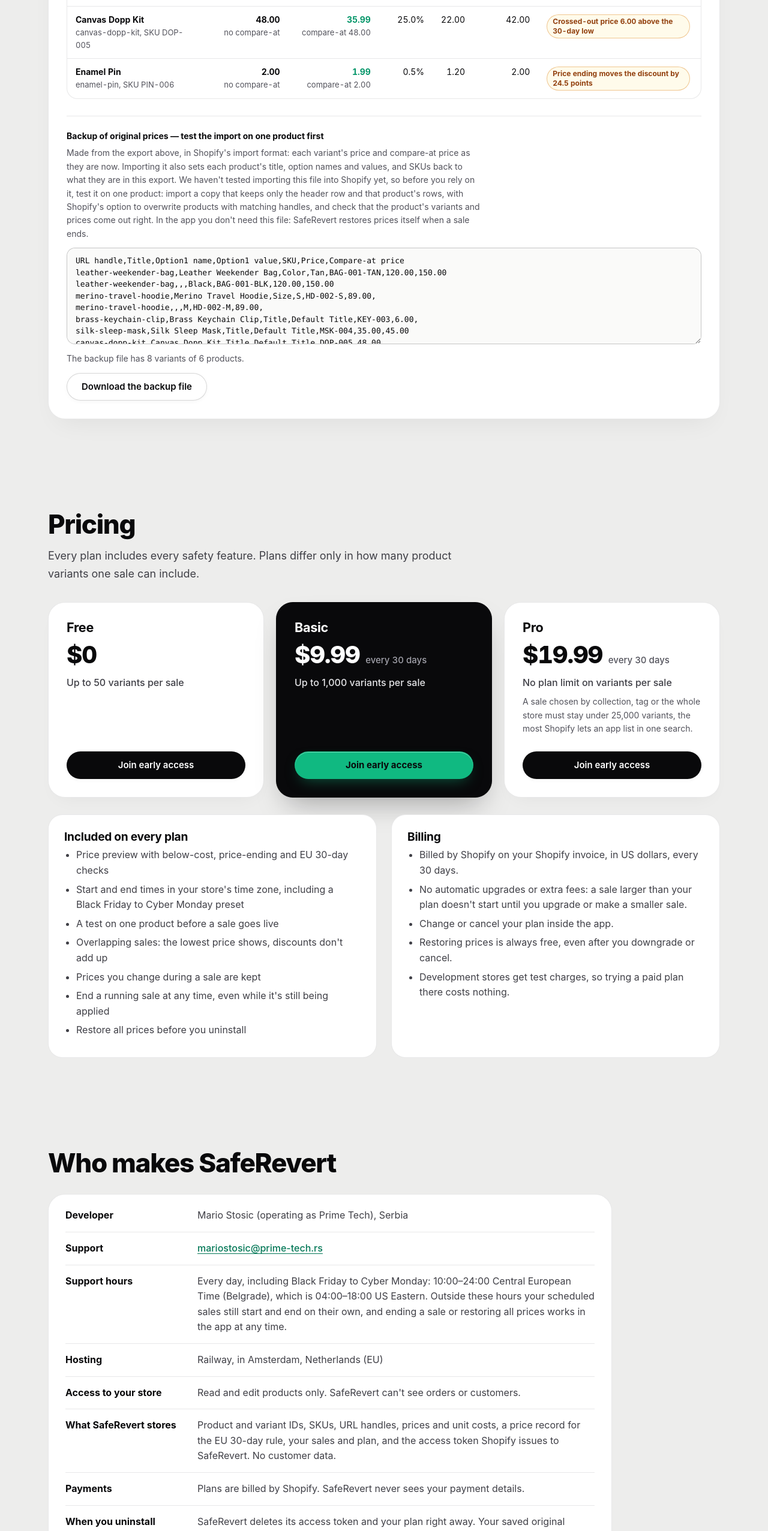
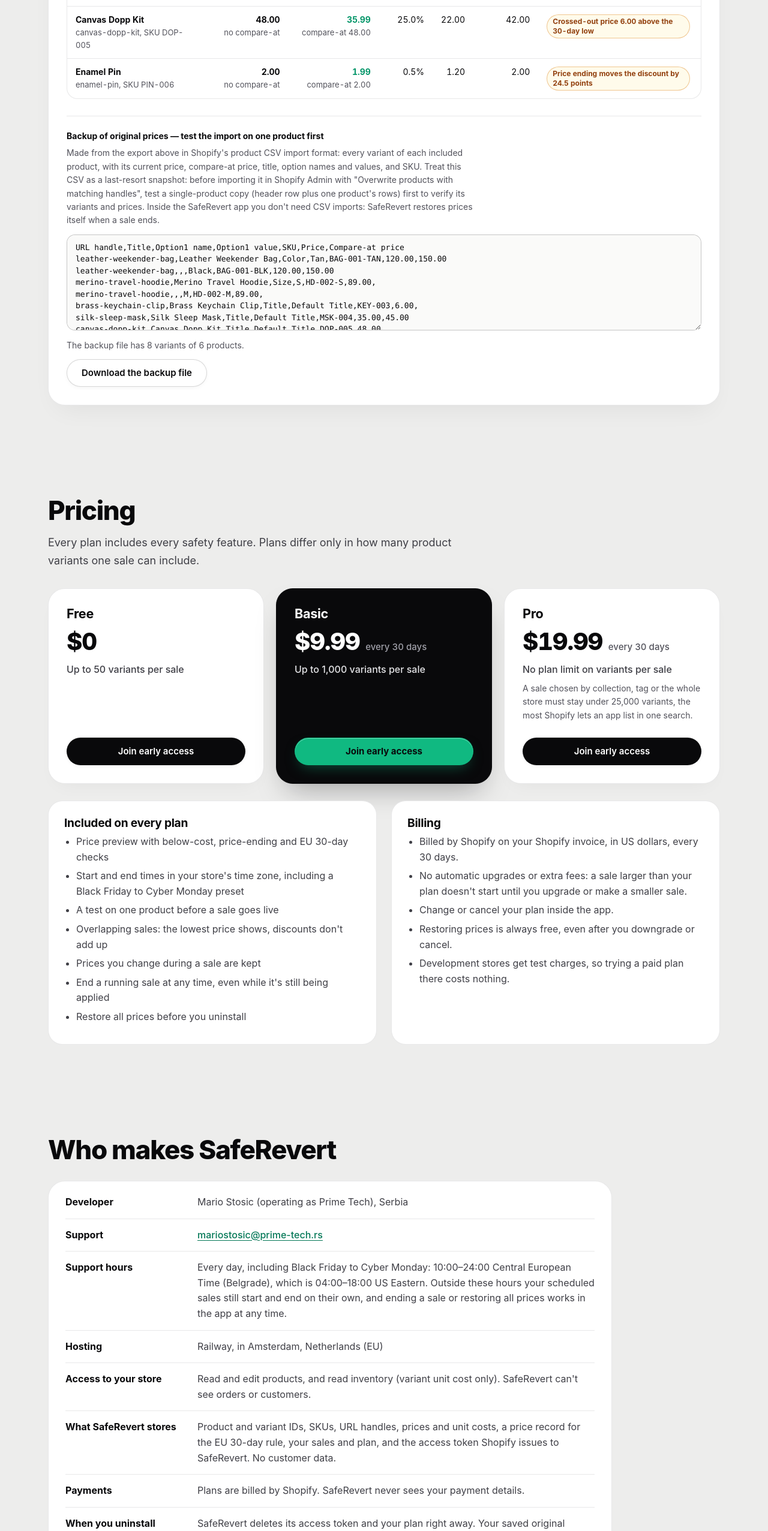
Before and after one commit to mariostosic0806/saferevert, a plain HTML site: page docs/index.html in a window 1280 px wide. Shown: the part 5050-7603 px from the top of the page at 60% size. Drawn offline with Linux system fonts and the light colour scheme.

Commit message:
docs(pages): align read_inventory scope disclosure and backup CSV wording

```diff
--- a/docs/index.html
+++ b/docs/index.html
@@ -662,7 +662,7 @@
             <details>
               <summary>Does SafeRevert see my customers or orders?</summary>
               <div class="answer">
-                <p>No. SafeRevert asks Shopify only for permission to read and edit products, so it can't see orders or customers, and it stores no customer data.</p>
+                <p>No. SafeRevert asks Shopify only for permission to read and edit products and read inventory (variant unit cost only for below-cost margin checks), so it can't see orders or customers, and it stores no customer data.</p>
               </div>
             </details>
           </div>
@@ -811,7 +811,7 @@
 
             <div class="backup">
               <label for="backup-output">Backup of original prices — test the import on one product first</label>
-              <p class="help" id="backup-help">Made from the export above, in Shopify's import format: each variant's price and compare-at price as they are now. Importing it also sets each product's title, option names and values, and SKUs back to what they are in this export. We haven't tested importing this file into Shopify yet, so before you rely on it, test it on one product: import a copy that keeps only the header row and that product's rows, with Shopify's option to overwrite products with matching handles, and check that the product's variants and prices come out right. In the app you don't need this file: SafeRevert restores prices itself when a sale ends.</p>
+              <p class="help" id="backup-help">Made from the export above in Shopify's product CSV import format: every variant of each included product, with its current price, compare-at price, title, option names and values, and SKU. Treat this CSV as a last-resort snapshot: before importing it in Shopify Admin with "Overwrite products with matching handles", test a single-product copy (header row plus one product's rows) first to verify its variants and prices. Inside the SafeRevert app you don't need CSV imports: SafeRevert restores prices itself when a sale ends.</p>
               <textarea id="backup-output" class="code" rows="7" wrap="off" readonly spellcheck="false" aria-describedby="backup-help backup-note"></textarea>
               <p class="help" id="backup-note" aria-live="polite"></p>
               <div class="button-row">
@@ -889,7 +889,7 @@
             <dd>Every day, including Black Friday to Cyber Monday: 10:00–24:00 Central European Time (Belgrade), which is 04:00–18:00 US Eastern. Outside these hours your scheduled sales still start and end on their own, and ending a sale or restoring all prices works in the app at any time.</dd>
           </div>
           <div><dt>Hosting</dt><dd>Railway, in Amsterdam, Netherlands (EU)</dd></div>
-          <div><dt>Access to your store</dt><dd>Read and edit products only. SafeRevert can't see orders or customers.</dd></div>
+          <div><dt>Access to your store</dt><dd>Read and edit products, and read inventory (variant unit cost only). SafeRevert can't see orders or customers.</dd></div>
           <div><dt>What SafeRevert stores</dt><dd>Product and variant IDs, SKUs, URL handles, prices and unit costs, a price record for the EU 30-day rule, your sales and plan, and the access token Shopify issues to SafeRevert. No customer data.</dd></div>
           <div><dt>Payments</dt><dd>Plans are billed by Shopify. SafeRevert never sees your payment details.</dd></div>
           <div>
```
